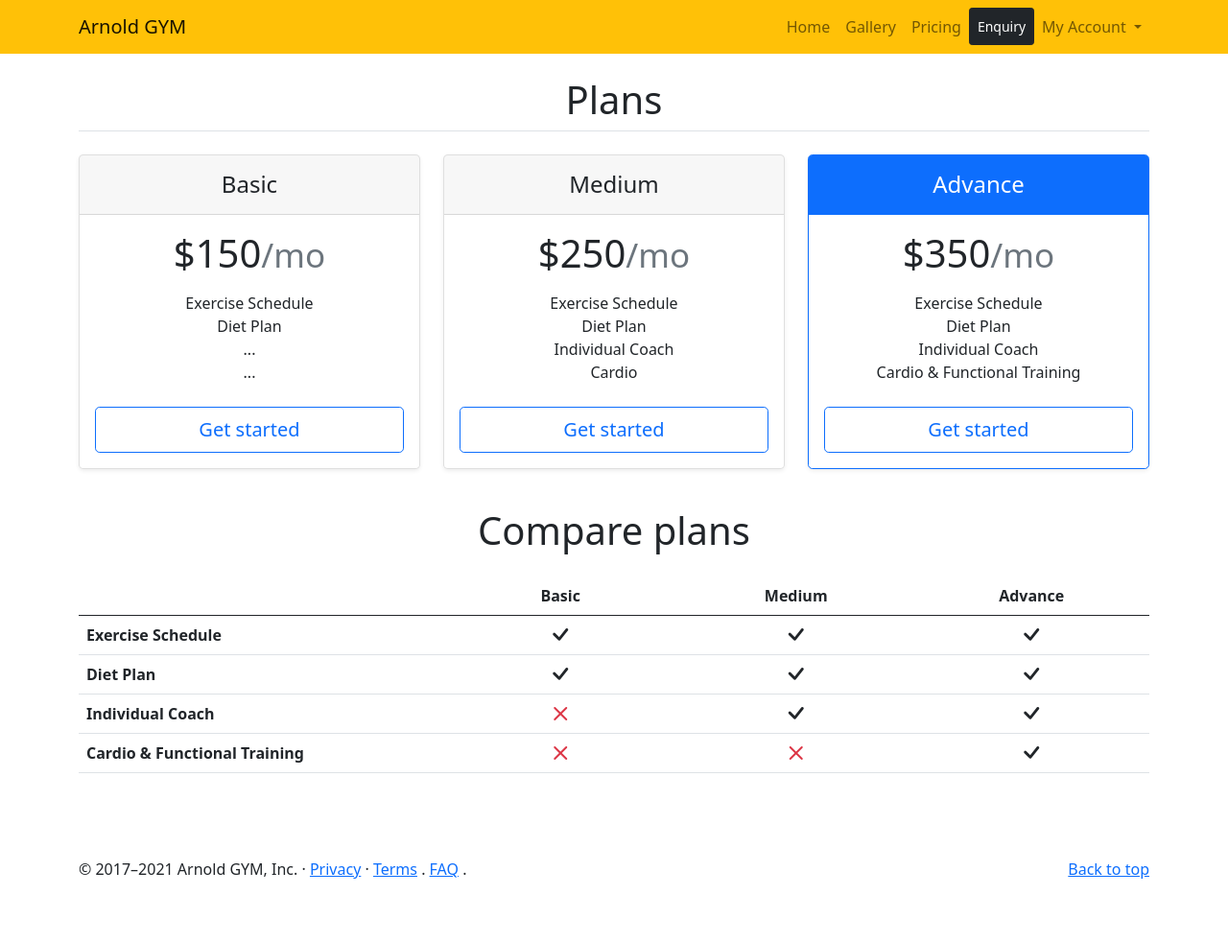
After one commit to Birajpoudel/Gymmgmtsys, a Django app: page /pricing/ in a window 1280 px wide. The commit adds this page. Shown: the whole page at 96% size. Run offline with Django 4.2, Linux system fonts and the light colour scheme; lists and menus that the app fills with data are empty; some libraries are stand-ins or nearby versions.

```diff
--- a/GymMgmtSys/urls.py
+++ b/GymMgmtSys/urls.py
@@ -22,6 +22,12 @@ urlpatterns = [
     path('admin/', admin.site.urls),
     path('',views.HOME,name='home'),
     path('base/', views.BASE, name='base'),
+    path('pricing/', views.PRICING, name='pricing'),
+    path('faq', views.FAQ, name='faq'),
+    path('enquiry', views.ENQUIRY, name='enquiry'),
+
+
+
 ]
 if settings.DEBUG:
     urlpatterns += static(settings.MEDIA_URL, document_root=settings.MEDIA_ROOT)
--- a/GymMgmtSys/views.py
+++ b/GymMgmtSys/views.py
@@ -1,5 +1,6 @@
 from django.shortcuts import  render
 from app import models
+from app import forms
 
 
 #Home page
@@ -9,5 +10,23 @@ def HOME(request):
 
     return render (request, 'home.html',{'banners':banners,'services':services})
 
+#FAQ
+def FAQ(request):
+    faq=models.Faq.objects.all()
+    return render(request,'faq.html',{'faqs':faq})
+#Enquiry
+def ENQUIRY(request):
+    msg=''
+    if request.method=="POST":
+        form=forms.EnquiryForm(request.POST)
+        if form.is_valid():
+            form.save()
+            msg='Data has been saved'
+    form= forms.EnquiryForm
+    return render(request, 'enquiry.html', {'form': form,'msg':msg})
+
+
 def BASE(request):
     return render (request, 'base.html')
+def PRICING(request):
+    return render (request, 'pricing.html')
--- a/templates/base.html
+++ b/templates/base.html
@@ -33,7 +33,7 @@
 	          <a class="nav-link" href="pricing.php">Pricing</a>
 	        </li>
 	        <li class="nav-item">
-	          <a class="nav-link btn btn-sm btn-dark text-white" href="enquiry.php">Enquiry</a>
+	          <a class="nav-link btn btn-sm btn-dark text-white" href="{% url 'enquiry' %}">Enquiry</a>
 	        </li>
 	        <li class="nav-item dropdown">
 	          <a class="nav-link dropdown-toggle" href="#" id="navbarScrollingDropdown" role="button" data-bs-toggle="dropdown" aria-expanded="false">
@@ -63,7 +63,7 @@
 	    <p>© 2017–2021 Arnold GYM, Inc. ·
             <a href="page">Privacy</a> ·
             <a href="page">Terms</a> .
-            <a href="faq">FAQ</a>
+           <a href="{% url 'faq' %}">FAQ</a> .
         </p>
 	  </footer>
 
--- /dev/null
+++ b/templates/pricing.html
@@ -0,0 +1,105 @@
+{% extends 'base.html' %}
+{% load static %}
+{% block content %}
+    <!-- Main Start -->
+    <section class="container my-4">
+    	<h1 class="text-center mb-4 section-heading border-bottom pb-2">Plans</h1>
+  <main>
+    <div class="row row-cols-1 row-cols-md-3 mb-3 text-center">
+      <div class="col">
+        <div class="card mb-4 rounded-3 shadow-sm">
+          <div class="card-header py-3">
+            <h4 class="my-0 fw-normal">Basic</h4>
+          </div>
+          <div class="card-body">
+            <h1 class="card-title pricing-card-title">$150<small class="text-muted fw-light">/mo</small></h1>
+            <ul class="list-unstyled mt-3 mb-4">
+              <li>Exercise Schedule</li>
+              <li>Diet Plan</li>
+              <li>...</li>
+              <li>...</li>
+            </ul>
+            <a href="checkout.php" class="w-100 btn btn-lg btn-outline-primary">Get started</a>
+          </div>
+        </div>
+      </div>
+      <div class="col">
+        <div class="card mb-4 rounded-3 shadow-sm">
+          <div class="card-header py-3">
+            <h4 class="my-0 fw-normal">Medium</h4>
+          </div>
+          <div class="card-body">
+            <h1 class="card-title pricing-card-title">$250<small class="text-muted fw-light">/mo</small></h1>
+            <ul class="list-unstyled mt-3 mb-4">
+              <li>Exercise Schedule</li>
+              <li>Diet Plan</li>
+              <li>Individual Coach</li>
+              <li>Cardio</li>
+            </ul>
+            <button type="button" class="w-100 btn btn-lg btn-outline-primary">Get started</button>
+          </div>
+        </div>
+      </div>
+      <div class="col">
+        <div class="card mb-4 rounded-3 shadow-sm border-primary">
+          <div class="card-header py-3 text-white bg-primary border-primary">
+            <h4 class="my-0 fw-normal">Advance</h4>
+          </div>
+          <div class="card-body">
+            <h1 class="card-title pricing-card-title">$350<small class="text-muted fw-light">/mo</small></h1>
+            <ul class="list-unstyled mt-3 mb-4">
+              <li>Exercise Schedule</li>
+              <li>Diet Plan</li>
+              <li>Individual Coach</li>
+              <li>Cardio & Functional Training</li>
+            </ul>
+            <button type="button" class="w-100 btn btn-lg btn-outline-primary">Get started</button>
+          </div>
+        </div>
+      </div>
+    </div>
+
+    <h2 class="display-6 text-center mb-4">Compare plans</h2>
+
+    <div class="table-responsive">
+      <table class="table text-center">
+        <thead>
+          <tr>
+            <th style="width: 34%;"></th>
+            <th style="width: 22%;">Basic</th>
+            <th style="width: 22%;">Medium</th>
+            <th style="width: 22%;">Advance</th>
+          </tr>
+        </thead>
+        <tbody>
+          <tr>
+            <th scope="row" class="text-start">Exercise Schedule</th>
+            <td><i class="bi bi-check-lg"></i></td>
+            <td><i class="bi bi-check-lg"></i></td>
+            <td><i class="bi bi-check-lg"></i></td>
+          </tr>
+          <tr>
+            <th scope="row" class="text-start">Diet Plan</th>
+            <td><i class="bi bi-check-lg"></i></td>
+            <td><i class="bi bi-check-lg"></i></td>
+            <td><i class="bi bi-check-lg"></i></td>
+          </tr>
+          <tr>
+            <th scope="row" class="text-start">Individual Coach</th>
+            <td><i class="bi bi-x-lg text-danger"></i></td>
+            <td><i class="bi bi-check-lg"></i></td>
+            <td><i class="bi bi-check-lg"></i></td>
+          </tr>
+          <tr>
+            <th scope="row" class="text-start">Cardio & Functional Training</th>
+            <td><i class="bi bi-x-lg text-danger"></i></td>
+            <td><i class="bi bi-x-lg text-danger"></i></td>
+            <td><i class="bi bi-check-lg"></i></td>
+          </tr>
+        </tbody>
+      </table>
+    </div>
+  </main>
+</section>
+    <!-- End -->
+{% endblock %}
```
Also changed, not shown: app/admin.py (+12 -0 lines), app/forms.py (added, +7 -0 lines), app/models.py (+23 -0 lines), templates/checkout.html (added, +111 -0 lines), templates/enquiry.html (added, +34 -0 lines), templates/faq.html (added, +31 -0 lines), templates/gallery.html (added, +45 -0 lines), templates/login.html (added, +34 -0 lines), templates/page.html (added, +14 -0 lines), templates/service.html (added, +24 -0 lines), app/migrations/0004_page.py (added), app/migrations/0005_faq.py (added), app/migrations/0006_alter_faq_ques.py (added), app/migrations/0007_enquiry.py (added).
